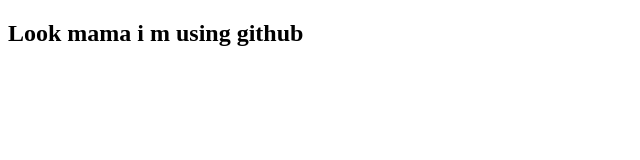
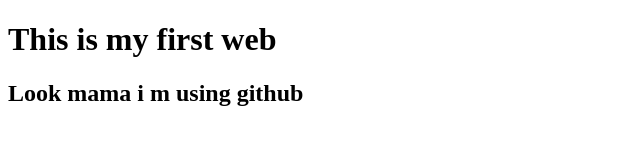
Before and after one commit to FahimS/first-website, a plain HTML site: page index.html in a window 1280 px wide. Shown: the whole page, without its empty margins (0-640 px from the left). Drawn offline with Linux system fonts and the light colour scheme.

Commit message:
added a header

```diff
--- a/index.html
+++ b/index.html
@@ -6,6 +6,8 @@
     <title>Document</title>
 </head>
 <body>
+    <h1>This is my first web</h1>
     <h2>Look mama i m using github</h2>
+
 </body>
 </html>
```
Also changed, not shown: 1 other file.
